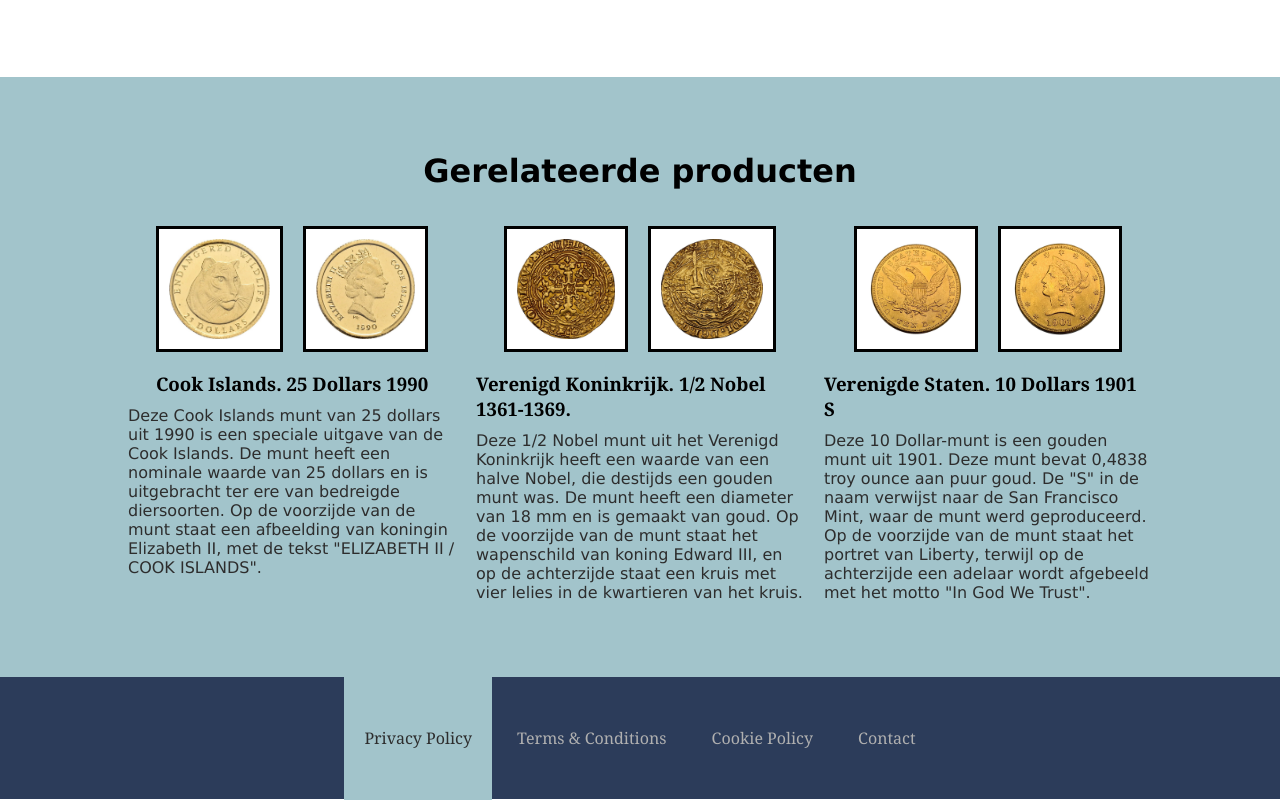
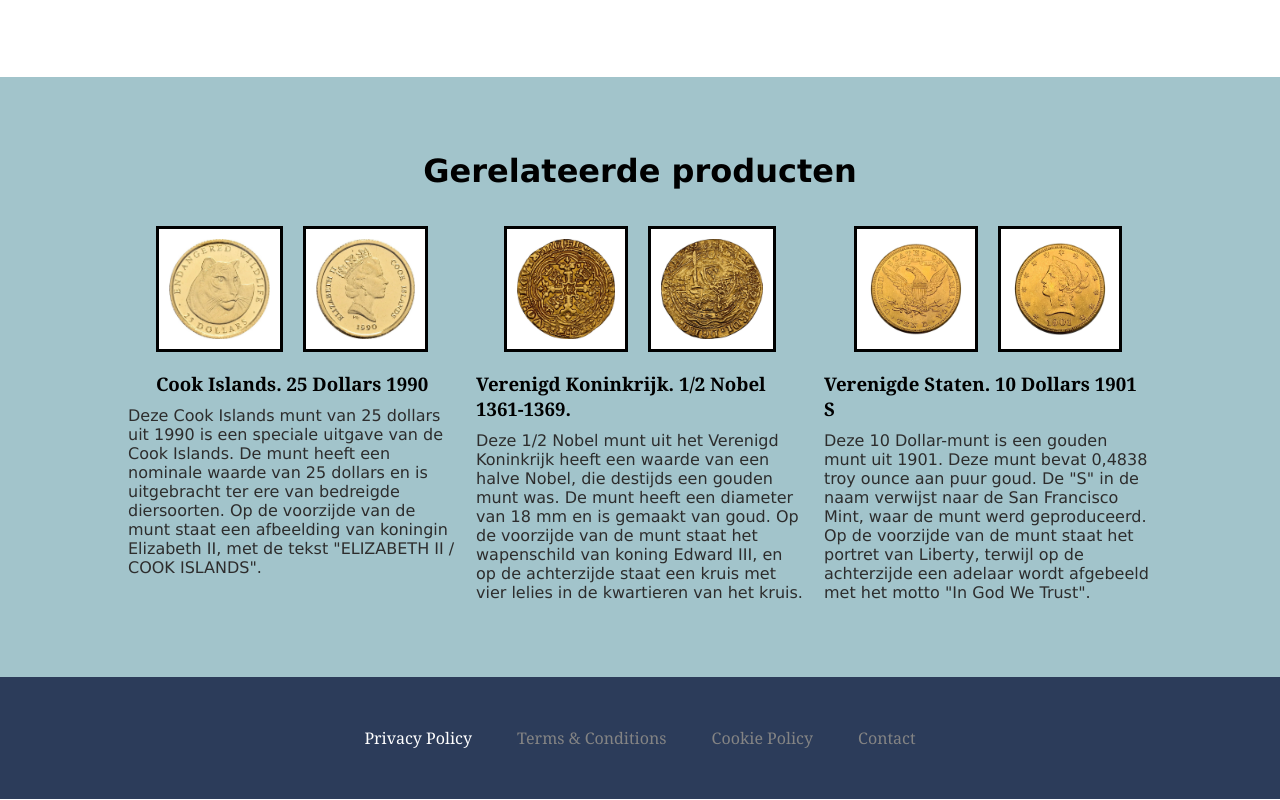
Before and after one commit to DDKMASTER58/frontend-tussenopdracht, a plain HTML site: page index.html in a window 1280 px wide. In both pictures the pointer is over the link "Privacy Policy". Shown: the part 1329-2129 px from the top of the page. Drawn offline with Linux system fonts and the light colour scheme.

Commit message:
Add files via upload

```diff
--- a/css/style.css
+++ b/css/style.css
@@ -184,7 +184,7 @@ footer {
 }
 
 footer a {
-    color: rgb(176, 176, 176);
+    color: rgb(132, 132, 132);
     text-decoration: none;
     padding: 20px;
     padding-top: 50px;
@@ -193,6 +193,5 @@ footer a {
 }
 
 footer a:hover {
-    background-color: rgb(162, 196, 203);
-    color: rgb(45, 45, 45);
+    color: rgb(255, 255, 255);
 }
```
